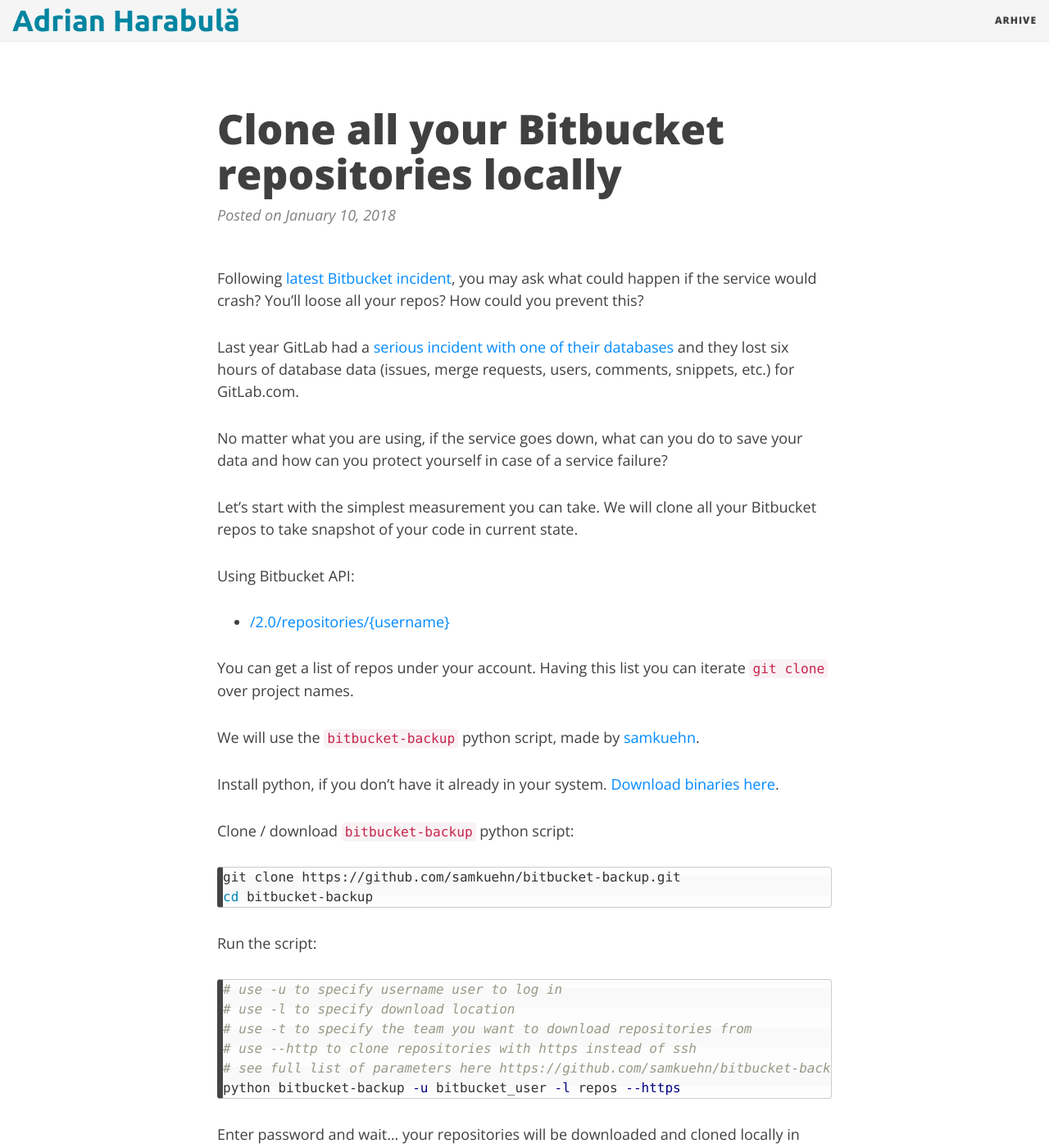
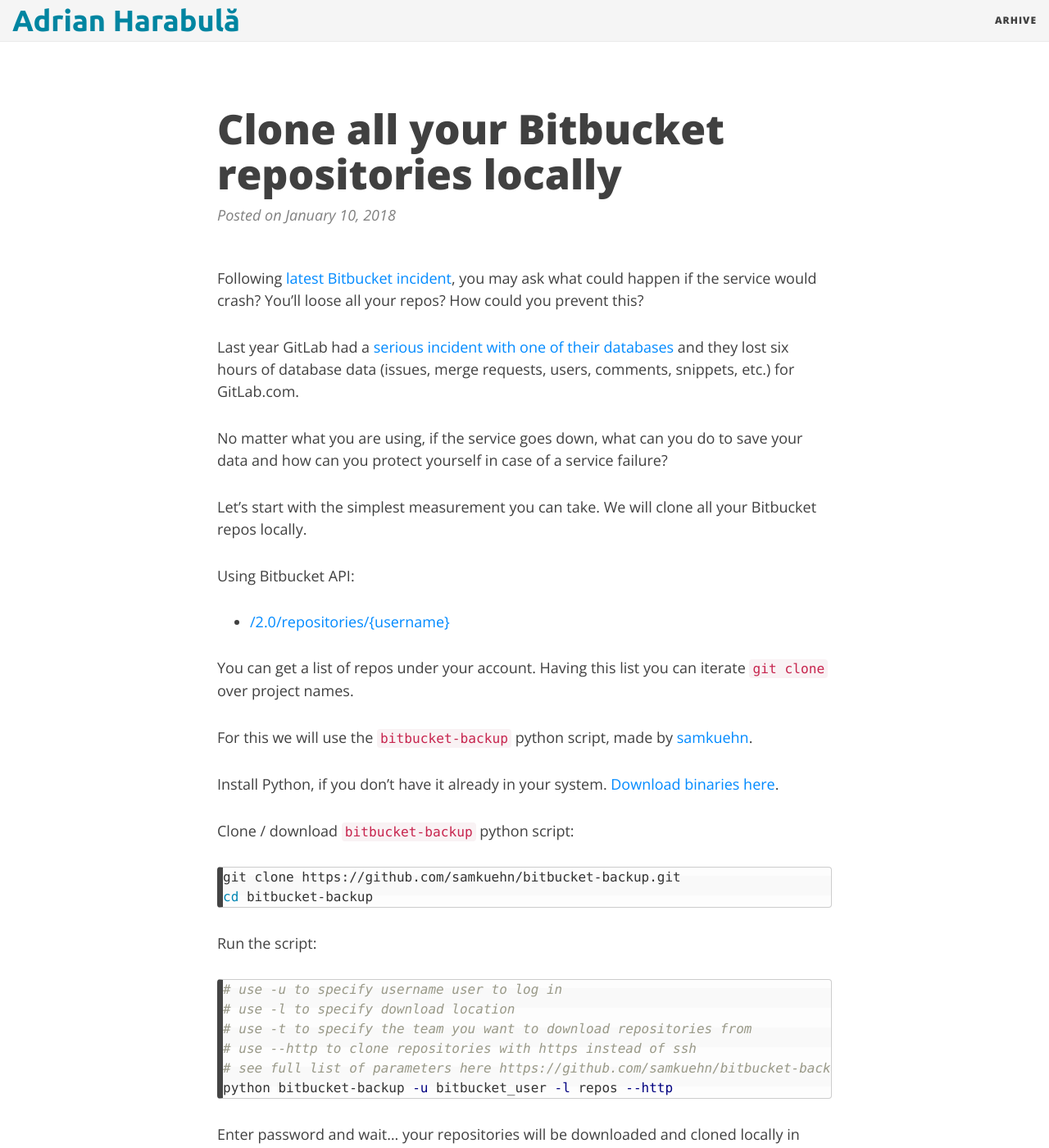
Before and after one commit to adrianharabula/adrianharabula.github.io, a Jekyll site: the page built from _posts/2018-01-10-clone-all-bitbucket-repositories-locally.md, in a window 1280 px wide and 1400 px high. Shown: the whole window at 82% size. Built offline with Jekyll 4.4.1, drawn with Linux system fonts in a browser that asks for light colours; nearby versions of some CDN libraries.

Commit message:
even more updates!

````diff
--- a/_posts/2018-01-10-clone-all-bitbucket-repositories-locally.md
+++ b/_posts/2018-01-10-clone-all-bitbucket-repositories-locally.md
@@ -10,16 +10,16 @@
 
 No matter what you are using, if the service goes down, what can you do to save your data and how can you protect yourself in case of a service failure?
 
-Let's start with the simplest measurement you can take. We will clone all your Bitbucket repos to take snapshot of your code in current state.
+Let's start with the simplest measurement you can take. We will clone all your Bitbucket repos locally.
 
 Using Bitbucket API:
  * [/2.0/repositories/{username}](https://developer.atlassian.com/bitbucket/api/2/reference/resource/repositories/%7Busername%7D)
 
 You can get a list of repos under your account. Having this list you can iterate `git clone` over project names.
 
-We will use the `bitbucket-backup` python script, made by [samkuehn](https://github.com/samkuehn/bitbucket-backup).
+For this we will use the `bitbucket-backup` python script, made by [samkuehn](https://github.com/samkuehn/bitbucket-backup).
 
-Install python, if you don't have it already in your system. [Download binaries here](https://www.python.org/downloads/).
+Install Python, if you don't have it already in your system. [Download binaries here](https://www.python.org/downloads/).
 
 Clone / download `bitbucket-backup` python script:
 ```bash
@@ -33,7 +33,7 @@
 # use -t to specify the team you want to download repositories from
 # use --http to clone repositories with https instead of ssh
 # see full list of parameters here https://github.com/samkuehn/bitbucket-backup/blob/master/README.md#quickstart
-python bitbucket-backup -u bitbucket_user -l repos --https
+python bitbucket-backup -u bitbucket_user -l repos --http
 ```
 
 Enter password and wait... your repositories will be downloaded and cloned locally in `repos` folder.
````
